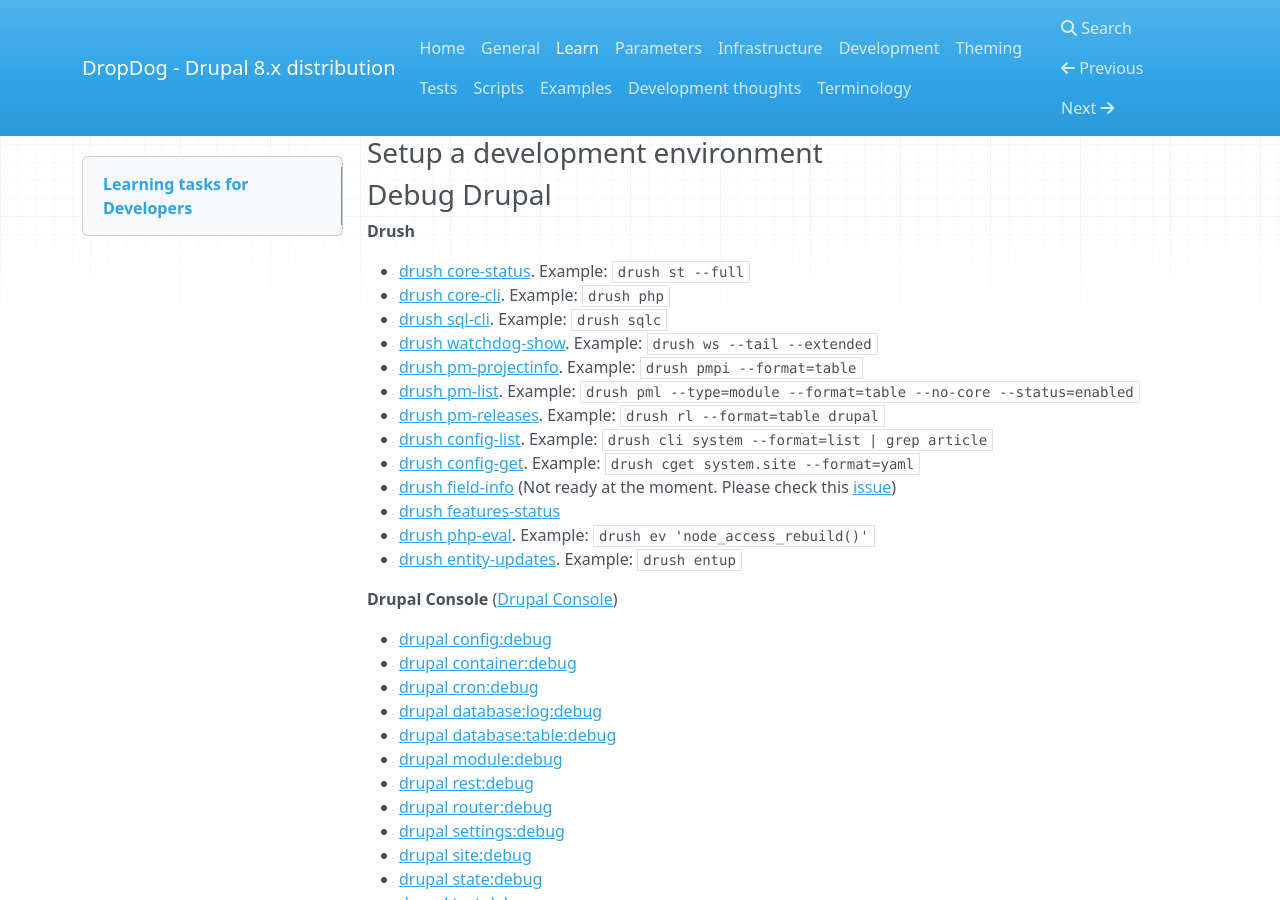
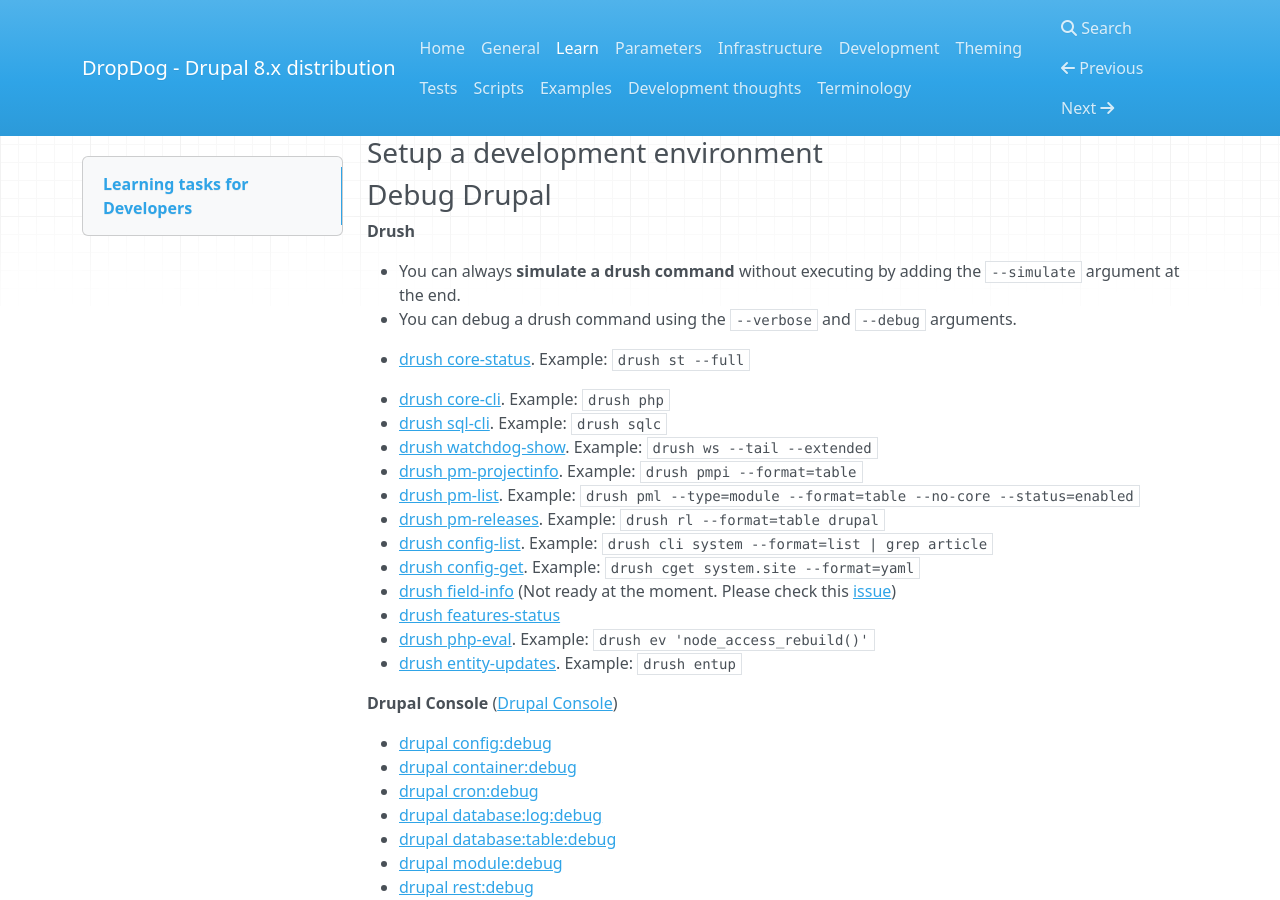
Before and after one commit to dropdog/docs, an MkDocs documentation site: the page built from docs/learn.md, in a window 1280 px wide and 900 px high, scrolled down 1157 px. Built offline with MkDocs 1.6.1, drawn with Linux system fonts in a browser that asks for light colours; nearby versions of some CDN libraries; old or Windows-style settings are respelled for this version of MkDocs.

Commit message:
Shows option for Drush to simulate commands

````diff
--- a/docs/learn.md
+++ b/docs/learn.md
@@ -54,6 +54,9 @@ GUI Clients you can use. They are mostly used to see visual graphs of the commit
 ### Debug Drupal
 
 **Drush**
+
+ - You can always **simulate a drush command** without executing by adding the `--simulate` argument at the end.
+ - You can debug a drush command using the `--verbose` and `--debug` arguments.
 
  - [drush core-status](http://drushcommands.com/drush-8x/core/core-status/ 'Provides a birds-eye view of the current Drupal installation, if any.'). Example: ```drush st --full```
  - [drush core-cli](http://drushcommands.com/drush-8x/core/core-cli/ 'Open an interactive shell on a Drupal site.'). Example: ```drush php```
````
